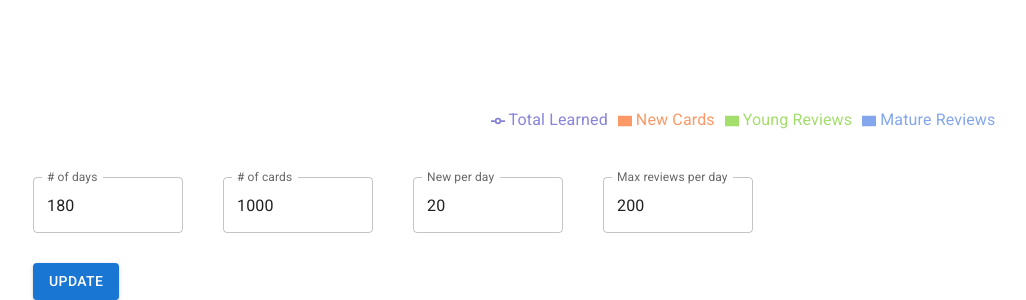
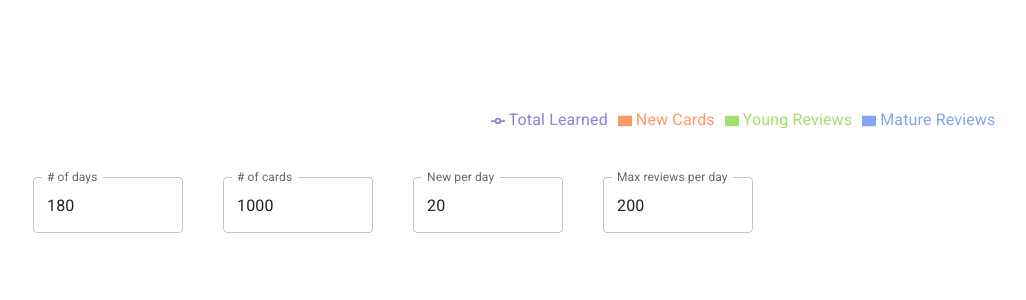
Before and after one commit to blwinters/anki-forecast, a React (Create React App) app: page / in a window 1280 px wide. Shown: the part 563-863 px from the top of the page, without its empty margins (47-1073 px from the left). After the commit the page ends 826 px from the top, so only its background shows below. Built offline with nearby package versions, Linux system fonts and the light colour scheme.

Commit message:
Replace update button with event handlers

```diff
--- a/src/Forecast/index.tsx
+++ b/src/Forecast/index.tsx
@@ -7,7 +7,7 @@ import ControlPanel from './ui/ControlPanel'
 const Forecast = () => {
   const [data, setData] = useState<DaySummary[]>([])
 
-  const onUpdate = useCallback((forecastProps: ForecastProps) => {
+  const onUpdateChart = useCallback((forecastProps: ForecastProps) => {
     const forecast = generateForecast(forecastProps)
     setData(forecast)
   }, [])
@@ -15,7 +15,7 @@ const Forecast = () => {
   return (
     <>
       <Chart data={data} />
-      <ControlPanel onUpdate={onUpdate} />
+      <ControlPanel onUpdateChart={onUpdateChart} />
     </>
   )
 }
--- a/src/Forecast/ui/ControlPanel/NumberInput.tsx
+++ b/src/Forecast/ui/ControlPanel/NumberInput.tsx
@@ -7,9 +7,10 @@ export interface NumberInputProps {
   label: string
   numberState: NumberState
   maxValue: number
+  onSubmit: () => void
 }
 
-const NumberInput = ({ label, maxValue, numberState }: NumberInputProps) => {
+const NumberInput = ({ label, maxValue, numberState, onSubmit }: NumberInputProps) => {
   const [value, setValue] = numberState
 
   const minValue = 0
@@ -18,8 +19,9 @@ const NumberInput = ({ label, maxValue, numberState }: NumberInputProps) => {
     setValue(parseInt(event.target.value))
   }
 
-  const onBlur = () => {
+  const submitIfValid = () => {
     //TODO: validate the value and show helper text if needed
+    onSubmit()
   }
 
   return (
@@ -29,8 +31,13 @@ const NumberInput = ({ label, maxValue, numberState }: NumberInputProps) => {
         width: '150px',
       }}
       onChange={onTextChange}
+      onKeyPress={event => {
+        if (event.key === 'Enter') {
+          submitIfValid()
+        }
+      }}
       label={label}
-      onBlur={onBlur}
+      onBlur={submitIfValid}
       inputProps={{
         type: 'number',
         variant: 'standard',
--- a/src/Forecast/ui/ControlPanel/index.tsx
+++ b/src/Forecast/ui/ControlPanel/index.tsx
@@ -1,5 +1,5 @@
 import React, { useState, useCallback, useMemo } from 'react'
-import { Box, Button, Stack } from '@mui/material'
+import { Box, Stack } from '@mui/material'
 import { ForecastProps } from '../../logic/generateForecast'
 import {
   defaultAnkiConfig,
@@ -9,10 +9,10 @@ import {
 import NumberInput, { NumberInputProps, NumberState } from './NumberInput'
 
 interface ControlPanelProps {
-  onUpdate: (forecastProps: ForecastProps) => void
+  onUpdateChart: (forecastProps: ForecastProps) => void
 }
 
-const ControlPanel = ({ onUpdate }: ControlPanelProps): JSX.Element => {
+const ControlPanel = ({ onUpdateChart: onUpdate }: ControlPanelProps): JSX.Element => {
   const forecastLengthState: NumberState = useState<number>(180)
   const numberOfCardsState: NumberState = useState<number>(1000)
   const newPerDayState: NumberState = useState<number>(20)
@@ -31,7 +31,7 @@ const ControlPanel = ({ onUpdate }: ControlPanelProps): JSX.Element => {
     [newPerDayState, maxReviewsState]
   )
 
-  const onClickUpdate = useCallback(() => {
+  const onSubmit = useCallback(() => {
     onUpdate({
       startingSummary,
       forecastLength: forecastLengthState[0],
@@ -45,21 +45,25 @@ const ControlPanel = ({ onUpdate }: ControlPanelProps): JSX.Element => {
       label: '# of days',
       numberState: forecastLengthState,
       maxValue: 730,
+      onSubmit: onSubmit,
     },
     {
       label: '# of cards',
       numberState: numberOfCardsState,
       maxValue: 100_000,
+      onSubmit: onSubmit,
     },
     {
       label: 'New per day',
       numberState: newPerDayState,
       maxValue: 200,
+      onSubmit: onSubmit,
     },
     {
       label: 'Max reviews per day',
       numberState: maxReviewsState,
       maxValue: 1000,
+      onSubmit: onSubmit,
     },
   ]
 
@@ -74,9 +78,6 @@ const ControlPanel = ({ onUpdate }: ControlPanelProps): JSX.Element => {
           <NumberInput key={index} {...props} />
         ))}
       </Stack>
-      <Button variant="contained" onClick={onClickUpdate}>
-        Update
-      </Button>
     </Box>
   )
 }
```
